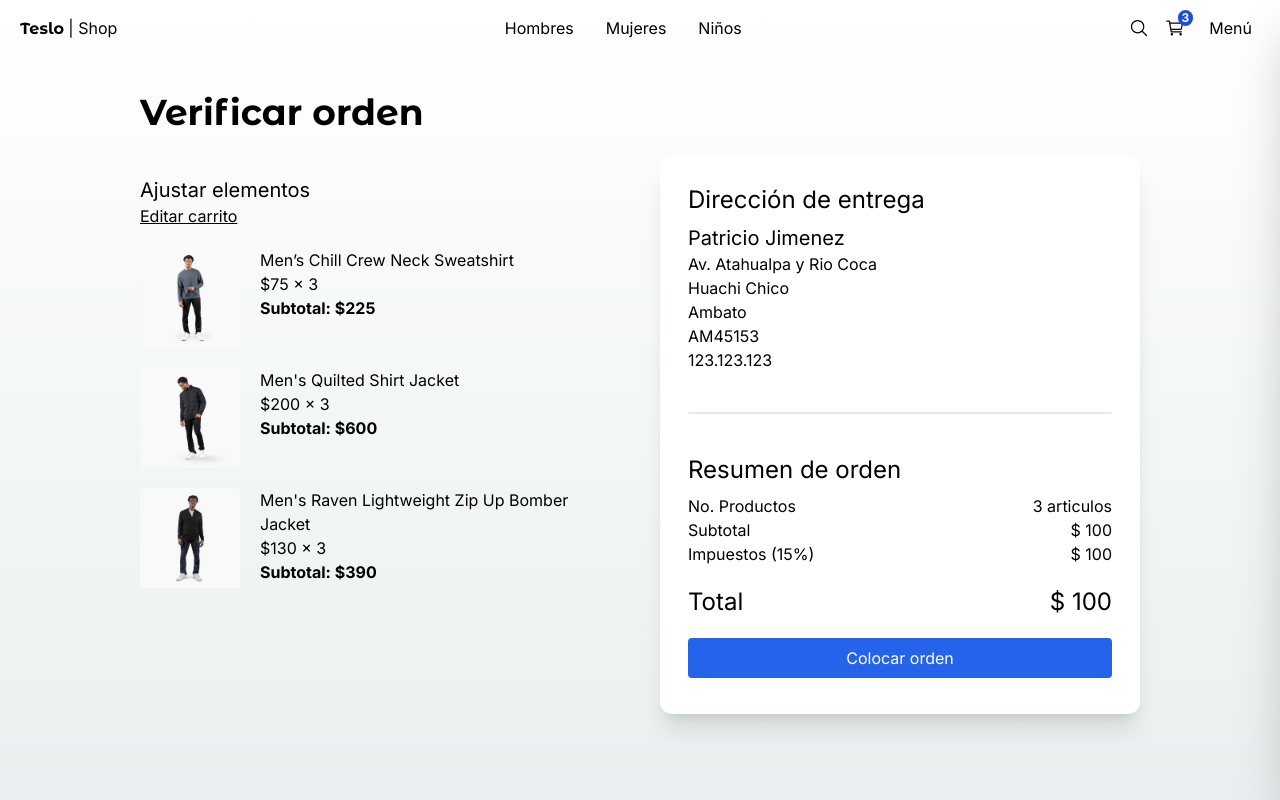
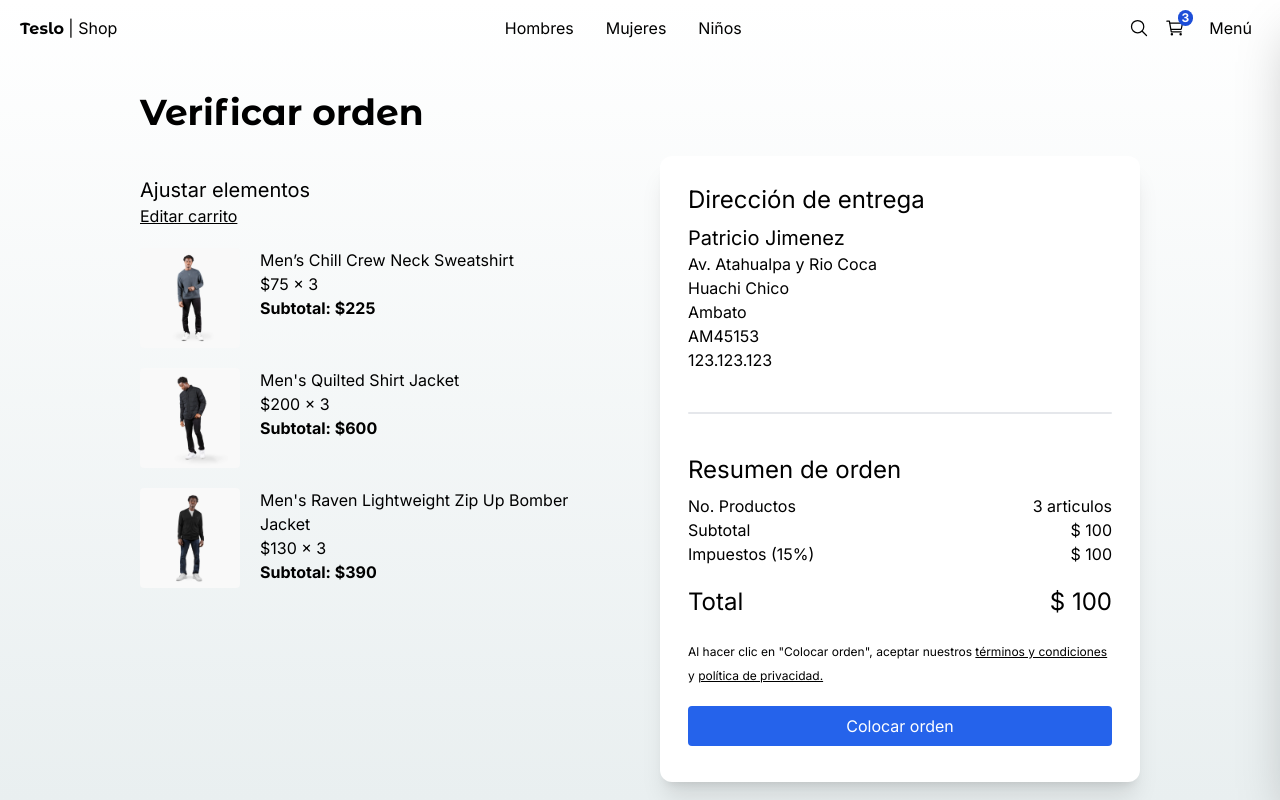
Before and after one commit to pjimenez11/teslo-shop, a Next.js app: page /checkout in a window 1280 px wide. Built offline with nearby package versions, Linux system fonts and the light colour scheme.

Commit message:
Añadir texto de términos y condiciones y política de privacidad en la página de pago

```diff
--- a/src/app/(shop)/cart/page.tsx
+++ b/src/app/(shop)/cart/page.tsx
@@ -62,7 +62,7 @@ export default function CartPage() {
               <span className="mt-5 text-2xl text-right">$ 100</span>
             </div>
 
-            <div className="mt-5 w-full">
+            <div className="mt-5 mb-2 w-full">
               <Link
                 className="flex btn-primary justify-center"
                 href="checkout/address"
--- a/src/app/(shop)/checkout/page.tsx
+++ b/src/app/(shop)/checkout/page.tsx
@@ -74,6 +74,19 @@ export default function CheckoutPage() {
             </div>
 
             <div className="mt-5 mb-2 w-full">
+              <p className="mb-5">
+                <span className="text-xs">
+                  Al hacer clic en "Colocar orden", aceptar nuestros{" "}
+                  <a href="#" className="underline">
+                    términos y condiciones
+                  </a>{" "}
+                  y{" "}
+                  <a href="#" className="underline">
+                    política de privacidad.
+                  </a>
+                </span>
+              </p>
+
               <Link
                 className="flex btn-primary justify-center"
                 href="/orders/123"
```
